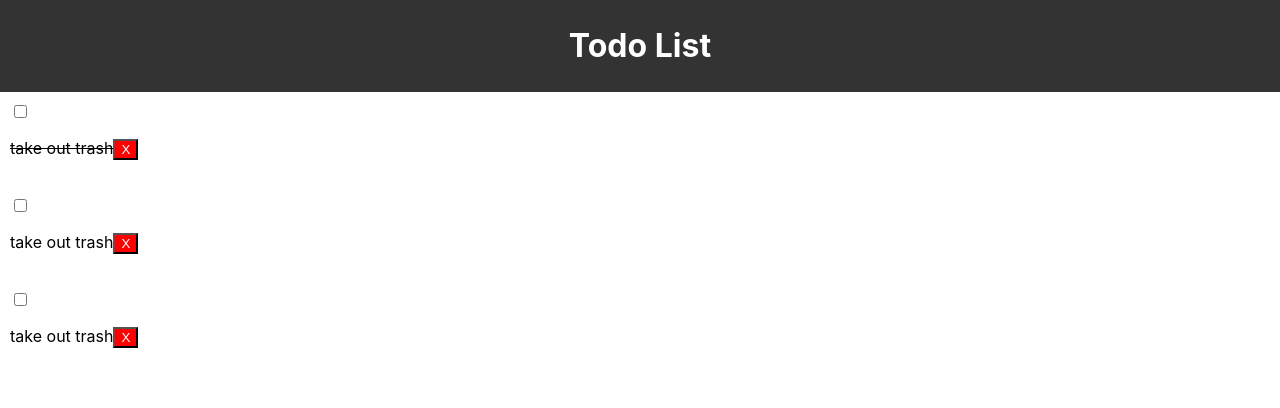
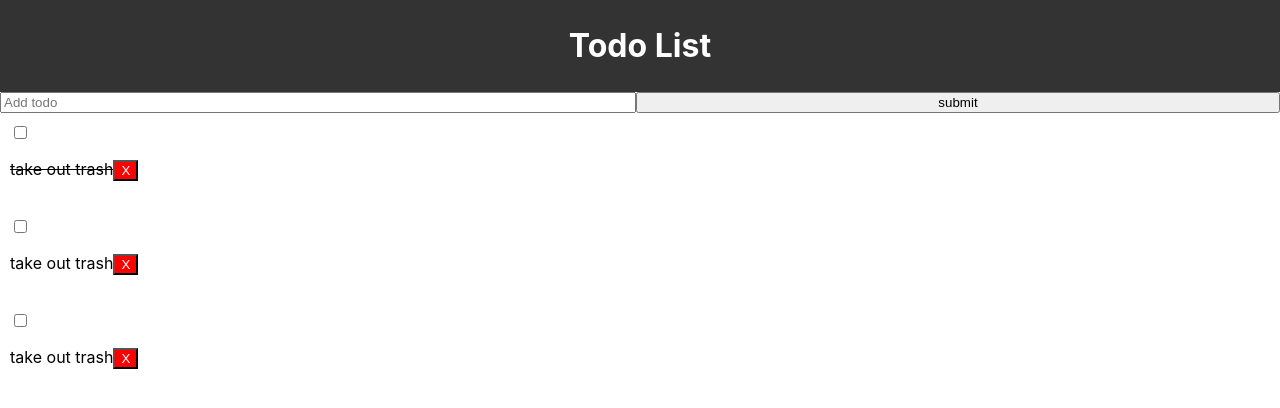
Before and after one commit to grlara9/react-todo, a React (Create React App) app: page / in a window 1280 px wide. Shown: the top 408 px of the page. Built offline with nearby package versions, Linux system fonts and the light colour scheme.

Commit message:
finish addtodo component functionality

```diff
--- a/package.json
+++ b/package.json
@@ -8,6 +8,7 @@
     "@testing-library/user-event": "^7.2.1",
     "react": "^16.12.0",
     "react-dom": "^16.12.0",
+    "react-router-dom": "^5.1.2",
     "react-scripts": "3.3.0"
   },
   "scripts": {
--- a/src/App.js
+++ b/src/App.js
@@ -1,5 +1,7 @@
 import React, { Component } from 'react';
+import { BrowserRouter as Router, Route} from 'react-router-dom'
 import Header from "./components/layout/Header"
+import AddTodo from "./components/AddTodo"
 import Todos from "./components/Todos"
 import './App.css';
 
@@ -36,14 +38,27 @@ class App extends Component {
   delTodo = (id) => {
     this.setState({ todos: [...this.state.todos.filter(todo => todo.id !== id)] });
   }
+
+  AddTodo =(title) =>{
+    const newTodo ={
+      id:4,
+      title,
+      completed: false
+    }
+    this.setState({todos: [...this.state.todos, newTodo]})
+  }
   render(){
       console.log(this.state.todos)
       return (
+        <Router>
+
           <div >
             <Header />
+            <AddTodo AddTodo={this.AddTodo}/>
         <Todos todos={this.state.todos} markComplete={this.markComplete}
         delTodo={this.delTodo}/>
           </div>
+        </Router>
       )
   }
 }
--- a/src/components/AddTodo.js
+++ b/src/components/AddTodo.js
@@ -1,10 +1,34 @@
 import React, { Component } from 'react'
 
 export class AddTodo extends Component {
+state={
+    title: ''
+}
+
+onSubmit =(e) =>{
+    e.preventDefault();
+    this.props.AddTodo(this.state.title);
+    this.setState({title:''});
+}
+//setting the title with whatever we type in e.target.value;
+onChange =(e) => this.setState({title: e.target.value});
+
     render() {
         return (
-           <form>
-               <input type="text" name="title" placeholder="Add todo"/>
+           <form onSubmit={this.onSubmit} style={{display:'flex'}}>
+               <input
+               type="text"
+               name="title"
+               placeholder="Add todo"
+               style={{flex: '1'}}
+               value={this.state.title}
+               onChange={this.onChange}
+               />
+               <input type="submit"
+               value="submit"
+               className="btn"
+               style={{flex: '1'}}
+               />
            </form>
         )
     }
```
Also changed, not shown: src/components/pages/About.js (added, +10 -0 lines), 1 other file (tests, documents, lock files or other folders).
